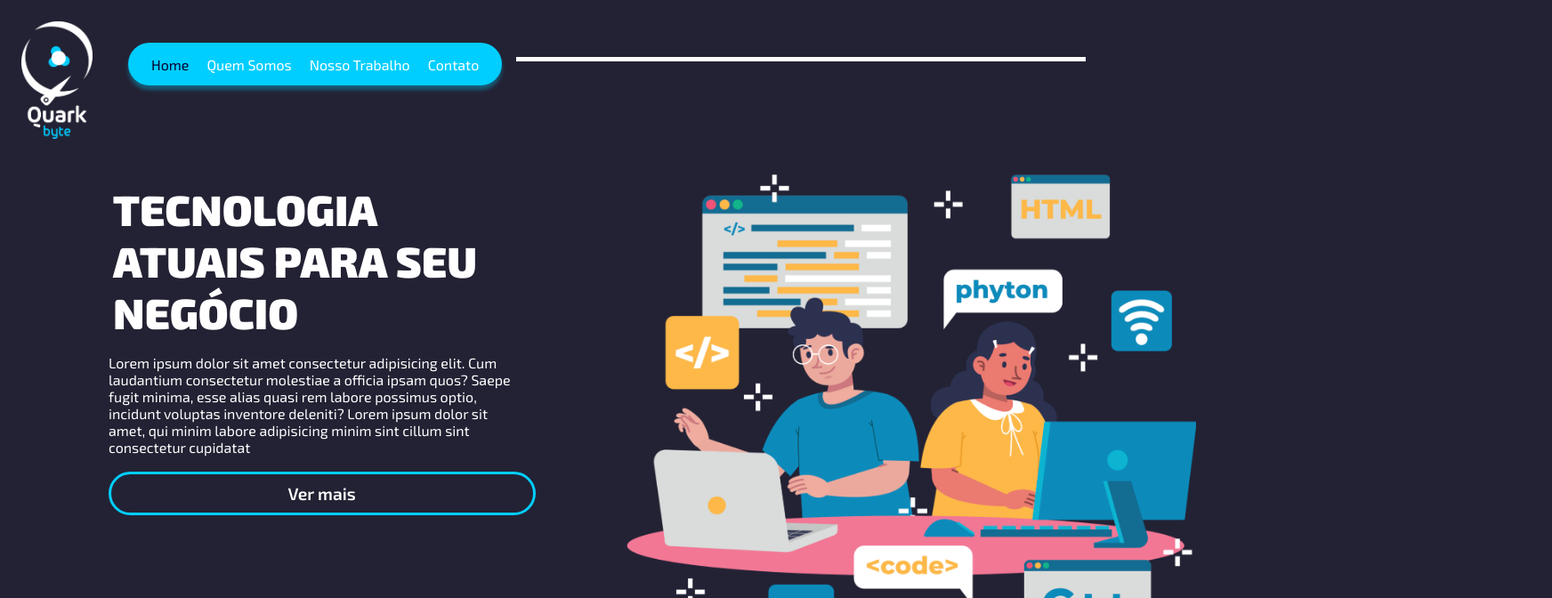
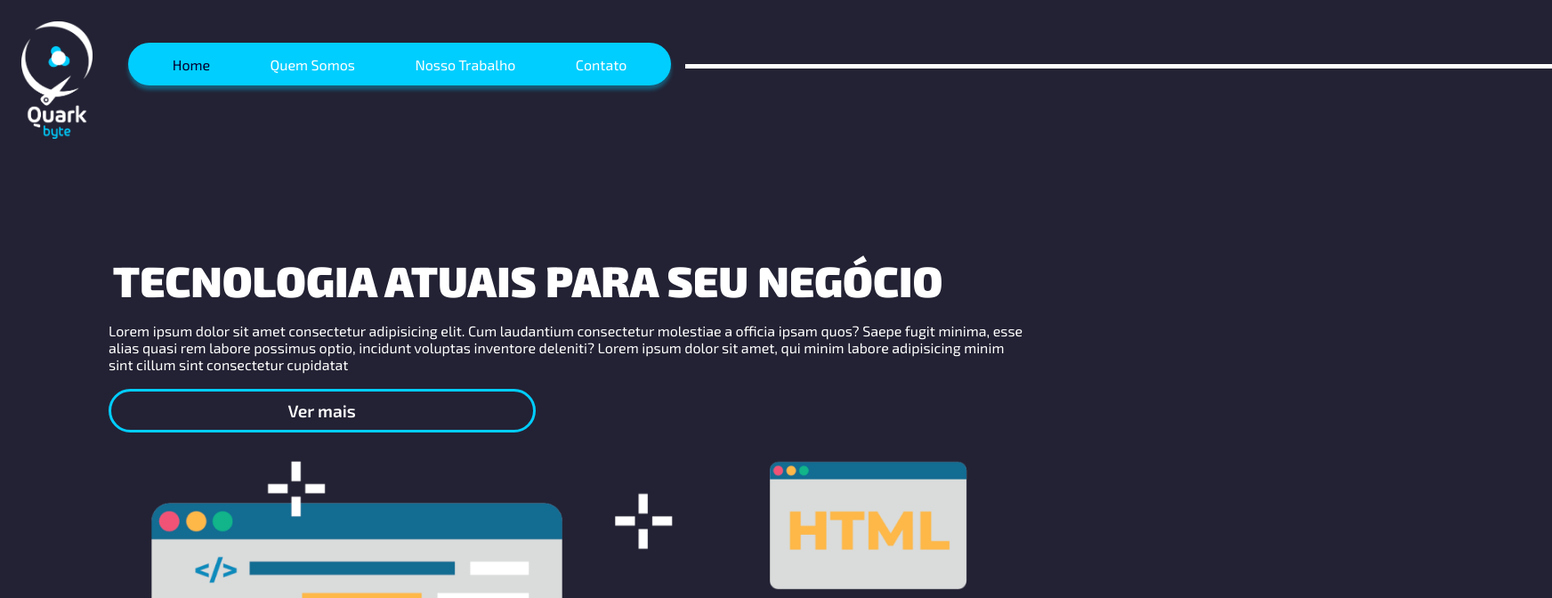
Before and after one commit to GuiParpineli/siteQuarkbyte, a plain HTML site: page index.html in a window 1280 px wide. Shown: the top 672 px of the page at 89% size, 1744 px wide, since content can reach past the window. Drawn offline with Linux system fonts and the light colour scheme.

Commit message:
assert responsivity

```diff
--- a/styles/header.css
+++ b/styles/header.css
@@ -72,12 +72,13 @@ a {
         padding: 1em;
         display: flex;
         height: 3em;
+        width: 40em;
         box-shadow: 0px 5px 4px rgba(0, 206, 255, 0.34);
         margin: 3em 1em;
         background-color: var(--secondary);
         border-radius: 30px;
-
         align-items: center;
+        justify-content: space-around;
     }
 
 
@@ -87,9 +88,9 @@ a {
 
     nav::after {
         content: "";
-        top: 4em;
+        top: 4.5em;
         position: relative;
-        width: 50vw;
+        width: 80vw;
         height: 5px;
         color: white;
         background-color: white;
--- a/styles/style.css
+++ b/styles/style.css
@@ -36,13 +36,14 @@ button {
 }
 
 /* site em tamanho desktop */
-@media (min-width: 720px) {
+@media (min-width: 1280px) {
 
   .ul-hidden2 :nth-child(1) a {
     color: var(--primary);
   }
 
   main {
+    margin-top: 1em;
     display: flex;
     justify-content: left;
   }
@@ -53,6 +54,7 @@ button {
     flex-direction: column;
     justify-content: left;
     padding: 1em 7em;
+    margin-top: 4em;
     gap: .5em;
   }
 
@@ -76,9 +78,7 @@ button {
     font-size: 1.2em;
   }
   .img-home {
-
     position: relative;
-        display: flex;
     justify-content: center;
   }
 
@@ -87,3 +87,48 @@ button {
   }
 
 }
+
+@media (min-width: 720px) {
+
+  .ul-hidden2 :nth-child(1) a {
+    color: var(--primary);
+  }
+
+  main {
+    margin-top: 1em;
+    display: flex;
+    flex-wrap: wrap;
+    justify-content: left;
+  }
+
+  .text-main {
+    display: flex;
+    position: relative;
+    flex-direction: column;
+    justify-content: left;
+    padding: 1em 7em;
+    gap: .5em;
+  }
+
+  h1 {
+    font-size: 48px;
+    font-weight: 900;
+    padding-bottom: 0;
+  }
+
+  button {
+    position: relative;
+    width: 25em;
+    font-weight: 600;
+    font-size: 1.2em;
+  }
+  .img-home {
+    position: relative;
+    justify-content: center;
+  }
+
+  .img-home img {
+    width: 100vw;
+  }
+
+}
```
Also changed, not shown: form.html (+1 -1 lines), index.html (indentation only), scripts/form.js (indentation only). Lines whose indentation alone changed are shown as unchanged.
